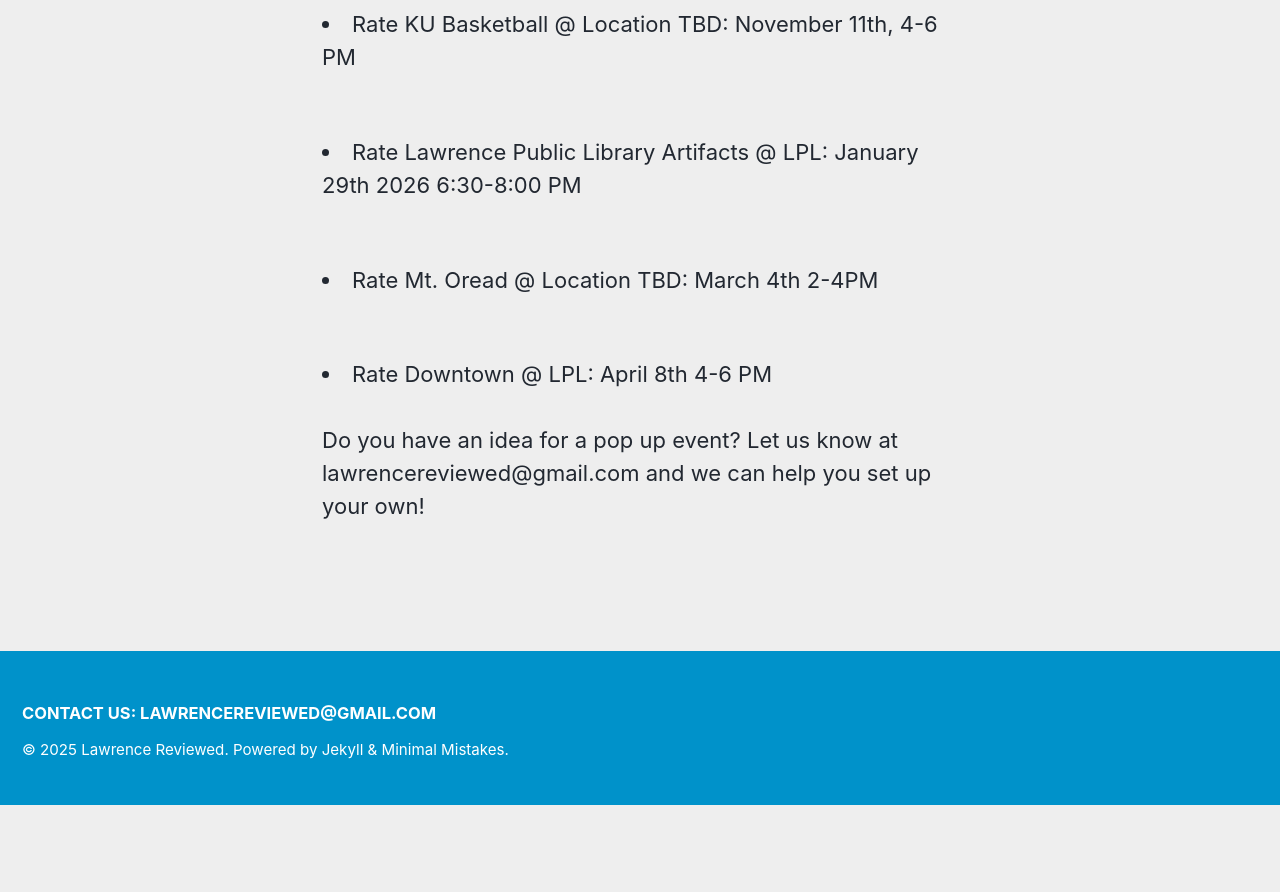
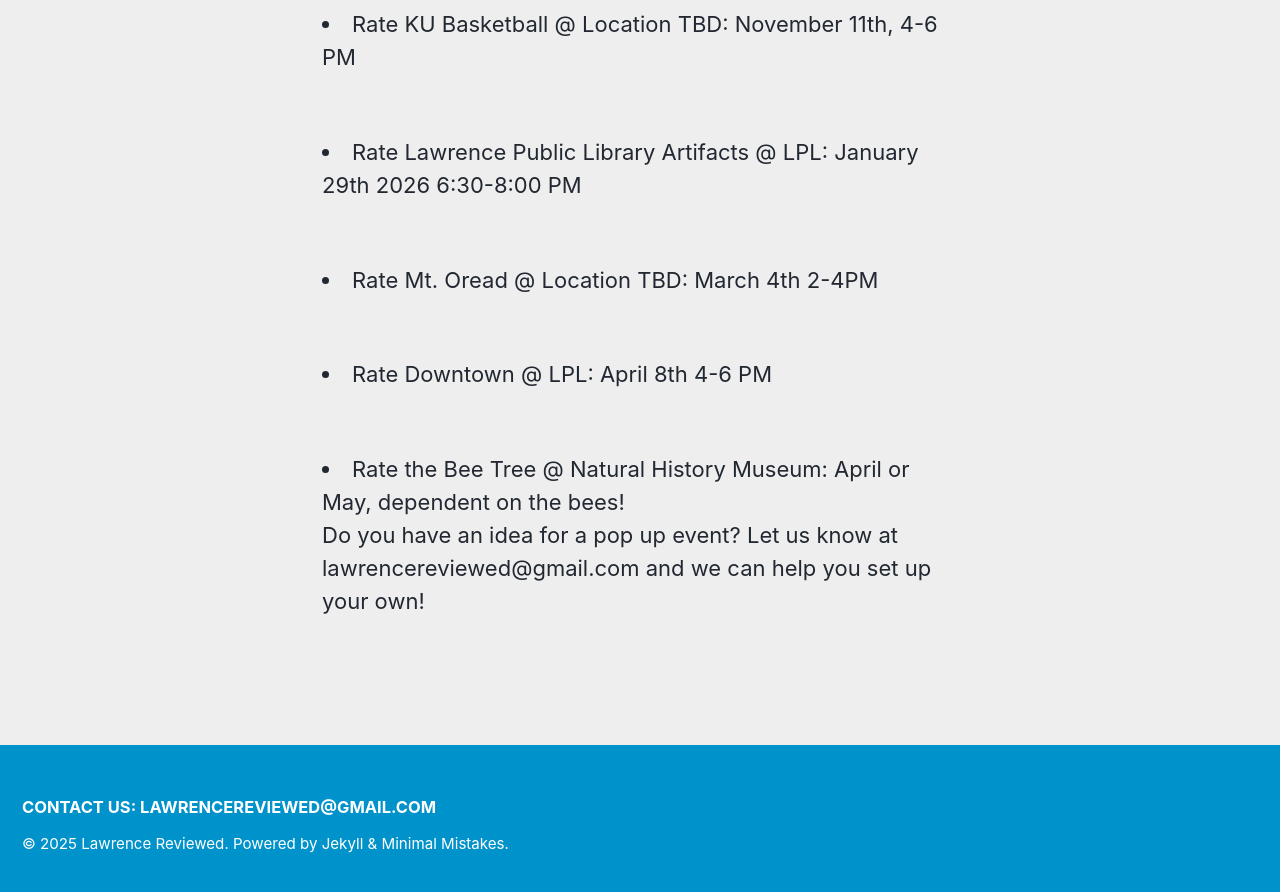
Before and after one commit to idrhku/lawrence-reviewed, a Jekyll site: the page built from _pages/pop-ups.md, in a window 1280 px wide and 900 px high, scrolled down 1151 px. Shown: the top 892 px of the window. Built offline with Jekyll 4.4.1, drawn with Linux system fonts in a browser that asks for light colours; cached includes are drawn as plain includes; before the commit the page ends 1956 px from its top, so only the background shows below that.

Commit message:
Update pop-ups.md

```diff
--- a/_pages/pop-ups.md
+++ b/_pages/pop-ups.md
@@ -32,4 +32,5 @@
 <br>
 <li>Rate Downtown @ LPL: April 8th 4-6 PM </li>
 <br>
+<li>Rate the Bee Tree @ Natural History Museum: April or May, dependent on the bees!</li>
 Do you have an idea for a pop up event? Let us know at lawrencereviewed@gmail.com and we can help you set up your own!
```
